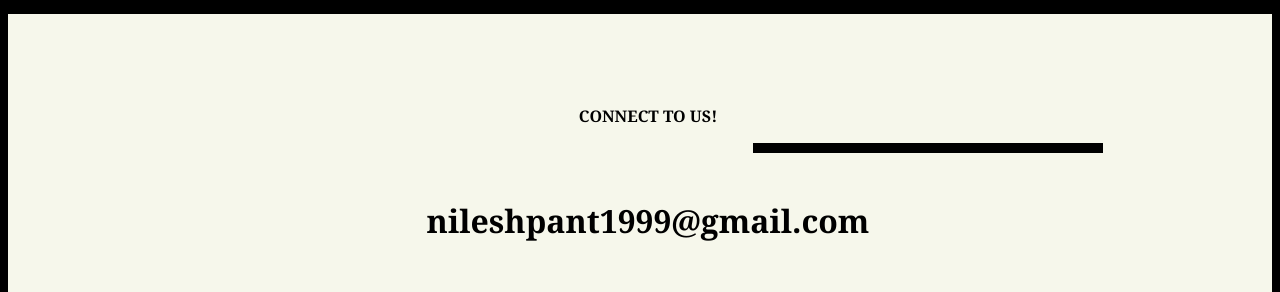
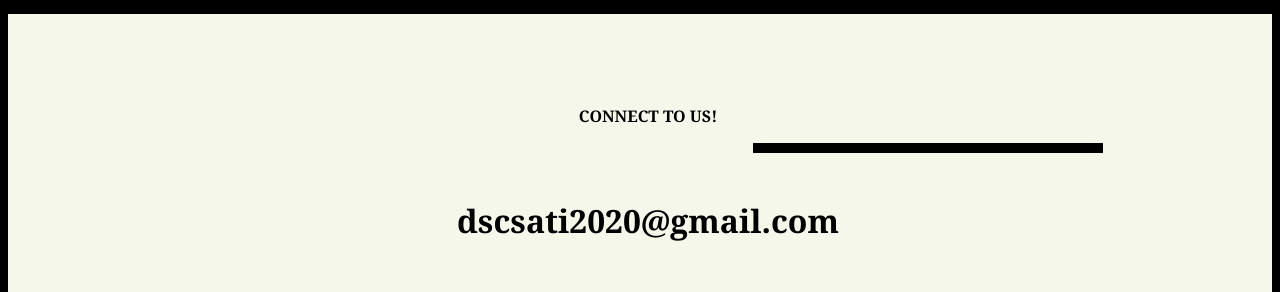
Before and after one commit to NileshPant1999/dsc-website, a React (Create React App) app: page / in a window 1280 px wide. Shown: the part 2954-3246 px from the top of the page. Built offline with nearby package versions, Linux system fonts and the light colour scheme.

Commit message:
change email

```diff
--- a/src/Footer.js
+++ b/src/Footer.js
@@ -10,7 +10,7 @@ function Footer() {
             <div id="join">
                 <p>Connect to us!</p>
                 <div id='line'></div>
-                <h1>nileshpant1999@gmail.com</h1>
+                <h1>dscsati2020@gmail.com</h1>
             </div>
             <div id='foot'>
                 <div id="container">
@@ -44,7 +44,7 @@ function Footer() {
                             <h2>Join Us</h2>
                             <p>Talents are always welcome. <br />
                             send your resume to
-        <br />pant.nilesh1999@gmail.com </p>
+        <br />dscsati2020@gmail.com</p>
                         </div>
                     </div>
                 </div>
```
